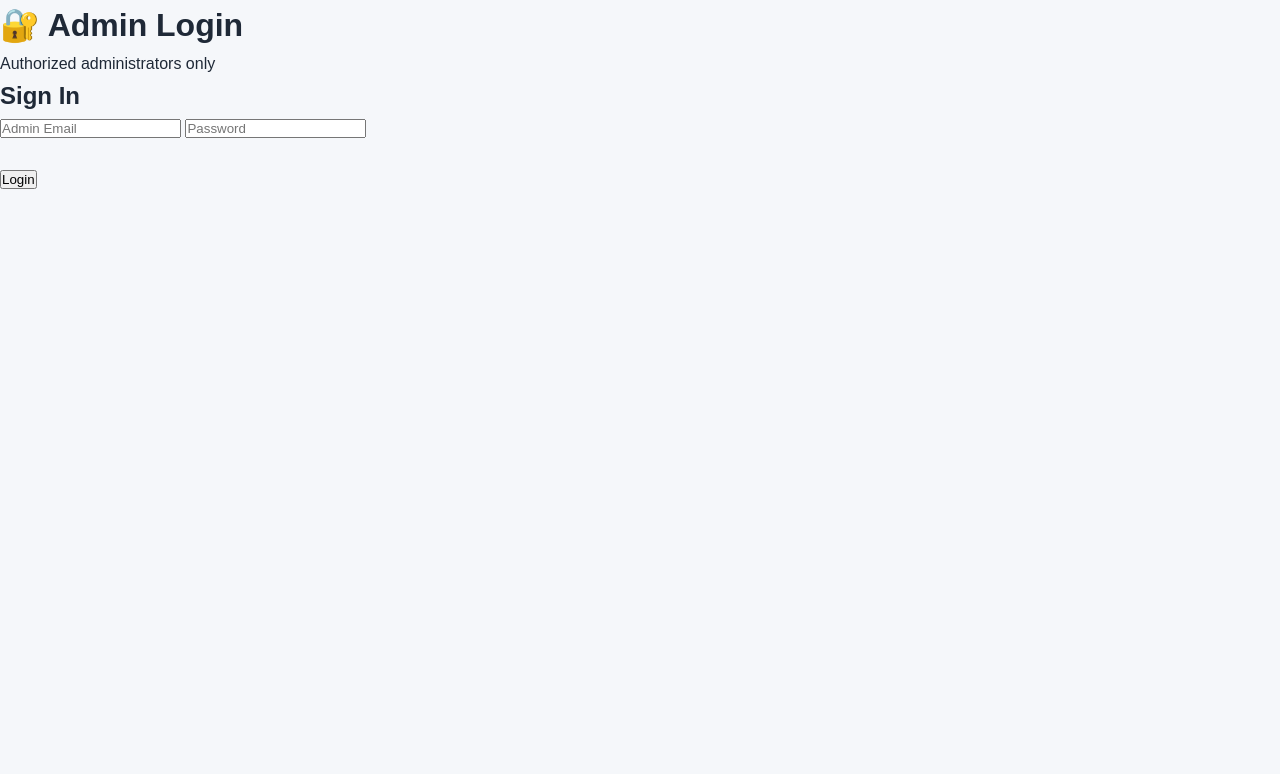
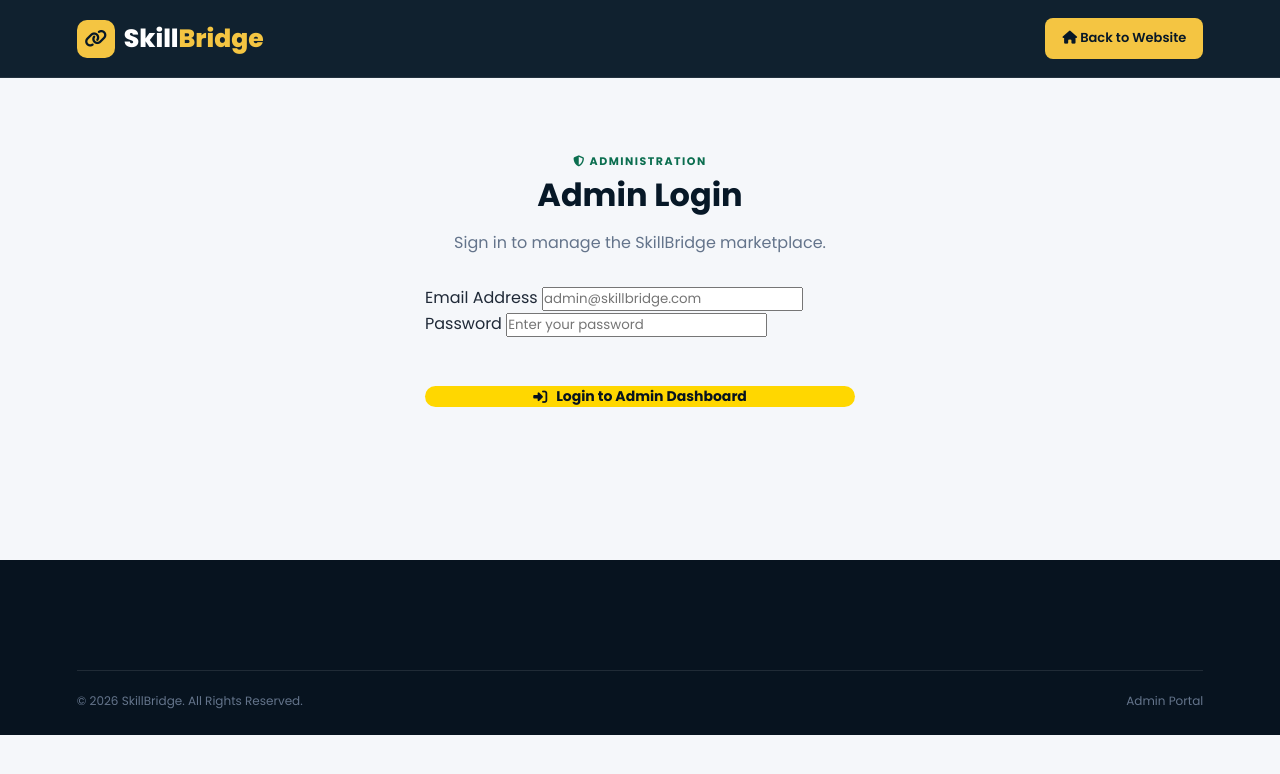
Before and after one commit to Alphaprime-cyber/Skillbrig-2.0, a plain HTML site: page admin-login.html in a window 1280 px wide. Drawn offline with Linux system fonts and the light colour scheme.

Commit message:
Update admin-login.html

```diff
--- a/admin-login.html
+++ b/admin-login.html
@@ -4,47 +4,250 @@
 <head>
 
     <meta charset="UTF-8">
-<meta name="viewport" content="width=device-width, initial-scale=1.0">
 
-<title>SkillBridge Admin Login</title>
+    <meta
+        name="viewport"
+        content="width=device-width, initial-scale=1.0"
+    >
 
-<link rel="stylesheet" href="../css/style.css">
+    <title>Admin Login | SkillBridge</title>
+
+    <meta
+        name="description"
+        content="SkillBridge administrator login."
+    >
+
+    <link
+        rel="preconnect"
+        href="https://fonts.googleapis.com"
+    >
+
+    <link
+        rel="preconnect"
+        href="https://fonts.gstatic.com"
+        crossorigin
+    >
+
+    <link
+        href="https://fonts.googleapis.com/css2?family=Poppins:wght@400;500;600;700;800&display=swap"
+        rel="stylesheet"
+    >
+
+    <link
+        rel="stylesheet"
+        href="https://cdnjs.cloudflare.com/ajax/libs/font-awesome/6.5.2/css/all.min.css"
+    >
+
+    <link
+        rel="stylesheet"
+        href="css/style.css"
+    >
 
 </head>
 
+
 <body>
 
-<header>
 
-<h1>🔐 Admin Login</h1>
+<!-- =========================================
+     HEADER
+========================================= -->
 
-<p>Authorized administrators only</p>
+<header class="site-header">
+
+    <a
+        href="index.html"
+        class="logo"
+    >
+
+        <span class="logo-icon">
+
+            <i class="fas fa-link"></i>
+
+        </span>
+
+        <span>
+            Skill<span>Bridge</span>
+        </span>
+
+    </a>
+
+
+    <div class="header-actions">
+
+        <a
+            href="index.html"
+            class="provider-btn"
+        >
+
+            <i class="fas fa-house"></i>
+
+            Back to Website
+
+        </a>
+
+    </div>
 
 </header>
 
-<div class="container">
 
-<h2>Sign In</h2>
+
+<!-- =========================================
+     LOGIN
+========================================= -->
+
+<section
+    class="section"
+    style="min-height:70vh;display:flex;align-items:center;"
+>
+
+    <div
+        class="card"
+        style="
+            max-width:500px;
+            width:100%;
+            margin:0 auto;
+            padding:35px;
+        "
+    >
+
+
+        <div
+            class="section-heading centered"
+            style="margin-bottom:30px;"
+        >
+
+            <div>
+
+                <div class="section-label">
+
+                    <i class="fas fa-shield-halved"></i>
+
+                    ADMINISTRATION
+
+                </div>
+
+
+                <h2>
+                    Admin Login
+                </h2>
+
+
+                <p>
+                    Sign in to manage the SkillBridge marketplace.
+                </p>
+
+            </div>
+
+        </div>
+
+
+
+        <!-- EMAIL -->
+
+        <label for="adminEmail">
+
+            Email Address
+
+        </label>
+
 
         <input
             id="adminEmail"
             type="email"
-placeholder="Admin Email">
+            placeholder="admin@skillbridge.com"
+            autocomplete="username"
+        >
+
+
+
+        <!-- PASSWORD -->
+
+        <label for="adminPassword">
+
+            Password
+
+        </label>
+
 
         <input
             id="adminPassword"
             type="password"
-placeholder="Password">
+            placeholder="Enter your password"
+            autocomplete="current-password"
+        >
 
-<br><br>
 
-<button onclick="adminLogin()">
-Login
+
+        <!-- MESSAGE -->
+
+        <p
+            id="loginMessage"
+            style="
+                min-height:24px;
+                margin-top:15px;
+                text-align:center;
+            "
+        ></p>
+
+
+
+        <!-- LOGIN BUTTON -->
+
+        <button
+            type="button"
+            class="search-btn"
+            onclick="adminLogin()"
+            style="
+                width:100%;
+                margin-top:10px;
+            "
+        >
+
+            <i class="fas fa-right-to-bracket"></i>
+
+            Login to Admin Dashboard
+
         </button>
+
 
     </div>
 
-<script type="module" src="admin-login.js"></script>
+</section>
+
+
+
+<!-- =========================================
+     FOOTER
+========================================= -->
+
+<footer class="footer">
+
+    <div class="footer-bottom">
+
+        <span>
+            © 2026 SkillBridge. All Rights Reserved.
+        </span>
+
+        <span>
+            Admin Portal
+        </span>
+
+    </div>
+
+</footer>
+
+
+
+<!-- =========================================
+     ADMIN LOGIN SCRIPT
+========================================= -->
+
+<script
+    type="module"
+    src="js/admin-login.js"
+></script>
+
 
 </body>
 
```
Lines whose indentation alone changed are shown as unchanged.
